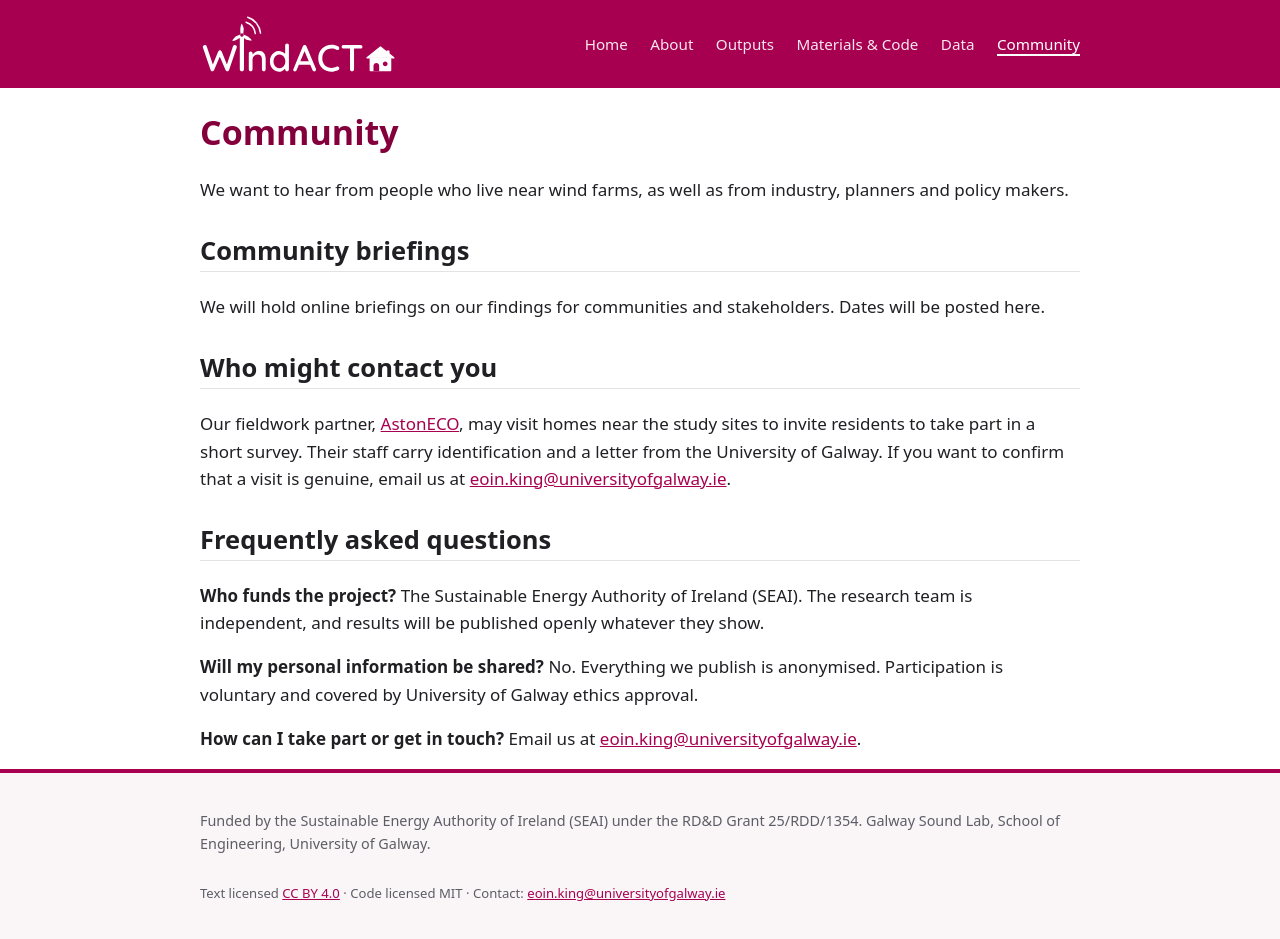
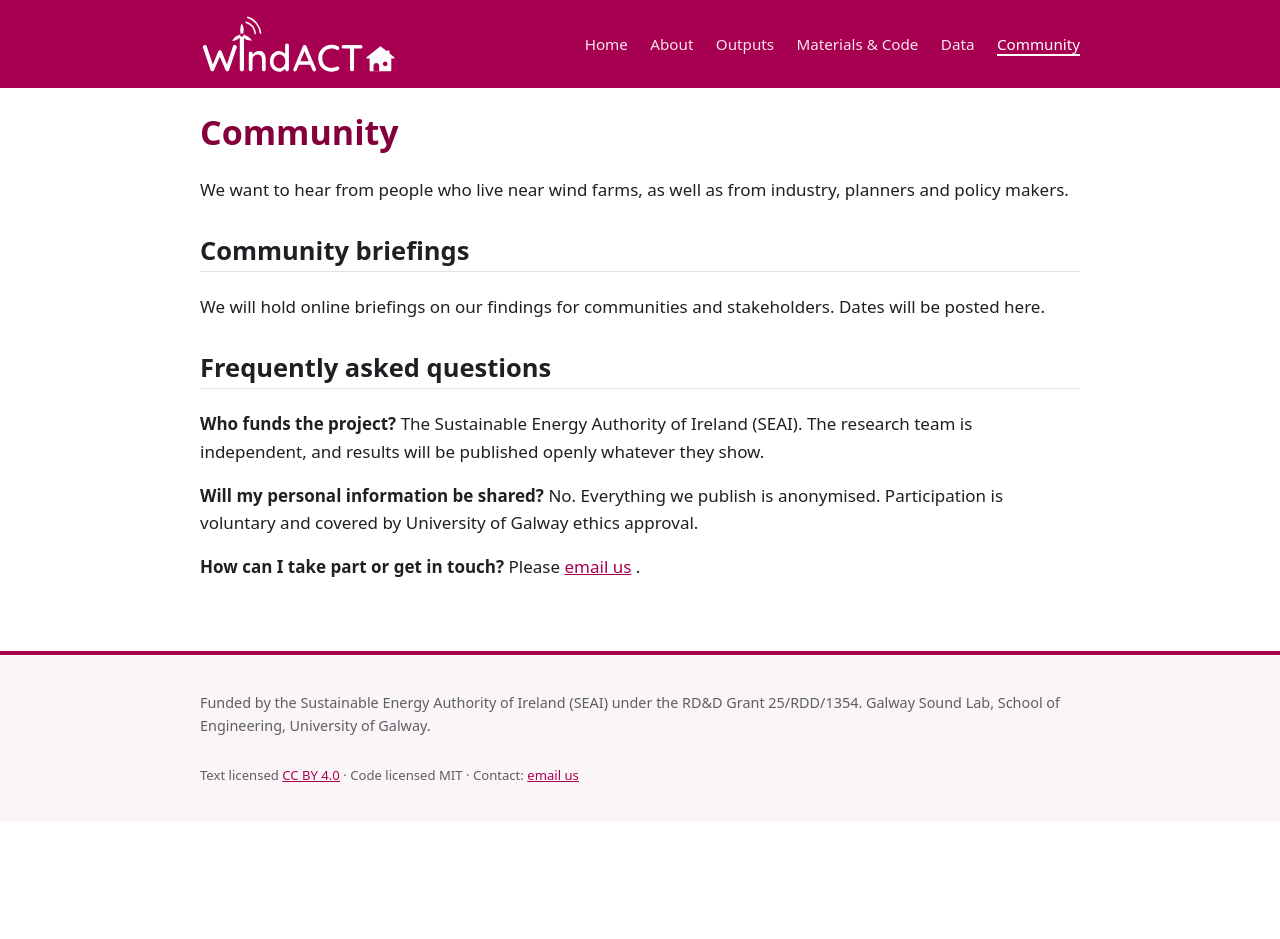
Before and after one commit to galway-sound-lab/windact, a Jekyll site: the page built from community.md, in a window 1280 px wide. Built offline with Jekyll 4.4.1, drawn with Linux system fonts in a browser that asks for light colours; after the commit the page ends 900 px from its top, so only the background shows below that; part of the change alters nothing that is shown.

Commit message:
update emails

```diff
--- a/_config.yml
+++ b/_config.yml
@@ -5,7 +5,9 @@ baseurl: "/windact"
 url: "https://galway-sound-lab.github.io"
 
 grant: "RD&D Grant 25/RDD/1354"
-contact_email: "eoin.king@universityofgalway.ie"
+# Contact email, split in two so spam bots cannot read it from the page
+contact_user: "eoin.king"
+contact_domain: "universityofgalway.ie"
 
 nav:
   - title: Home
--- /dev/null
+++ b/_includes/email.html
@@ -0,0 +1 @@
+<a class="js-email" data-u="{{ site.contact_user }}" data-d="{{ site.contact_domain }}" href="#">{{ include.text | default: "email us" }}</a><noscript> ({{ site.contact_user }} [at] {{ site.contact_domain }})</noscript>
--- a/_layouts/default.html
+++ b/_layouts/default.html
@@ -37,8 +37,14 @@
            Galway Sound Lab, School of Engineering, University of Galway.</p>
       </div>
       <p class="small">Text licensed <a href="https://creativecommons.org/licenses/by/4.0/">CC BY 4.0</a> ·
-        Code licensed MIT · Contact: <a href="mailto:{{ site.contact_email }}">{{ site.contact_email }}</a></p>
+        Code licensed MIT · Contact: {% include email.html text="email us" %}</p>
     </div>
   </footer>
+  <script>
+    document.querySelectorAll('.js-email').forEach(function (a) {
+      var addr = a.dataset.u + '@' + a.dataset.d;
+      a.href = 'mailto:' + addr;
+    });
+  </script>
 </body>
 </html>
--- a/community.md
+++ b/community.md
@@ -10,10 +10,6 @@ We want to hear from people who live near wind farms, as well as from industry,
 
 We will hold online briefings on our findings for communities and stakeholders. Dates will be posted here.
 
-## Who might contact you
-
-Our fieldwork partner, [AstonECO](https://astoneco.com/), may visit homes near the study sites to invite residents to take part in a short survey. Their staff carry identification and a letter from the University of Galway. If you want to confirm that a visit is genuine, email us at <a href="mailto:{{ site.contact_email }}">{{ site.contact_email }}</a>.
-
 ## Frequently asked questions
 
 **Who funds the project?**
@@ -23,4 +19,4 @@ The Sustainable Energy Authority of Ireland (SEAI). The research team is indepen
 No. Everything we publish is anonymised. Participation is voluntary and covered by University of Galway ethics approval.
 
 **How can I take part or get in touch?**
-Email us at <a href="mailto:{{ site.contact_email }}">{{ site.contact_email }}</a>.
+Please {% include email.html text="email us" %}.
```
